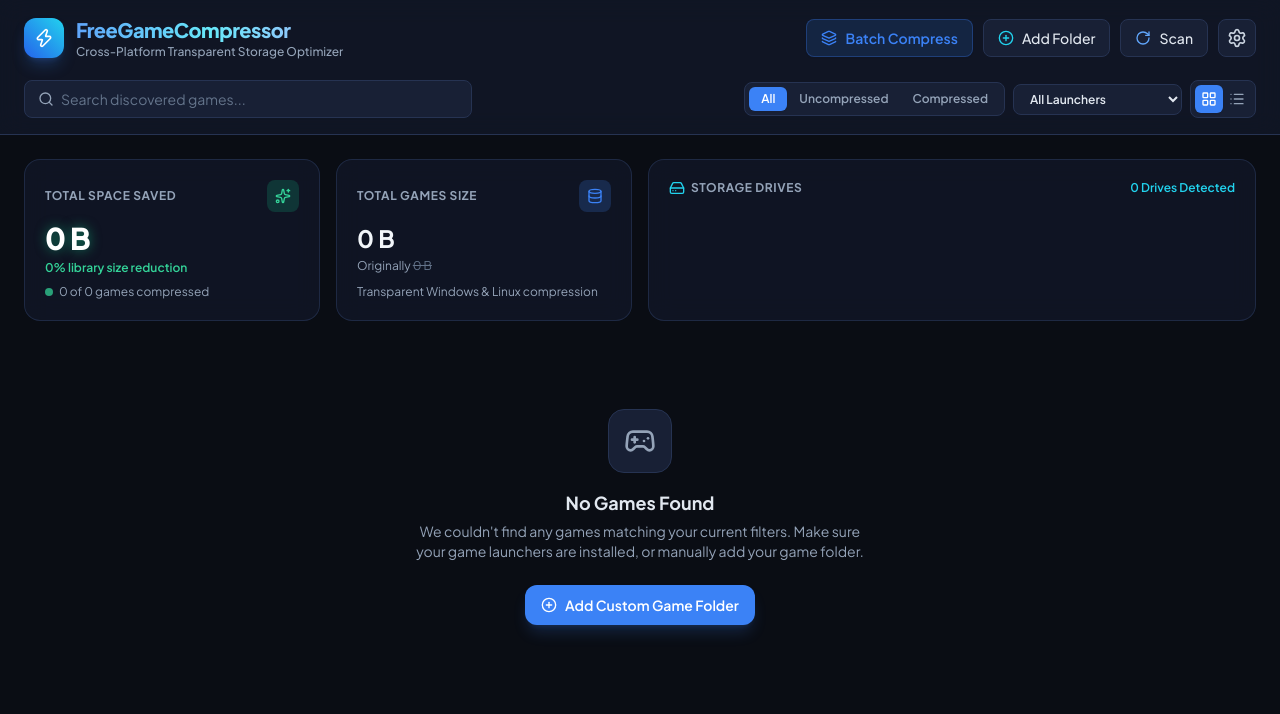
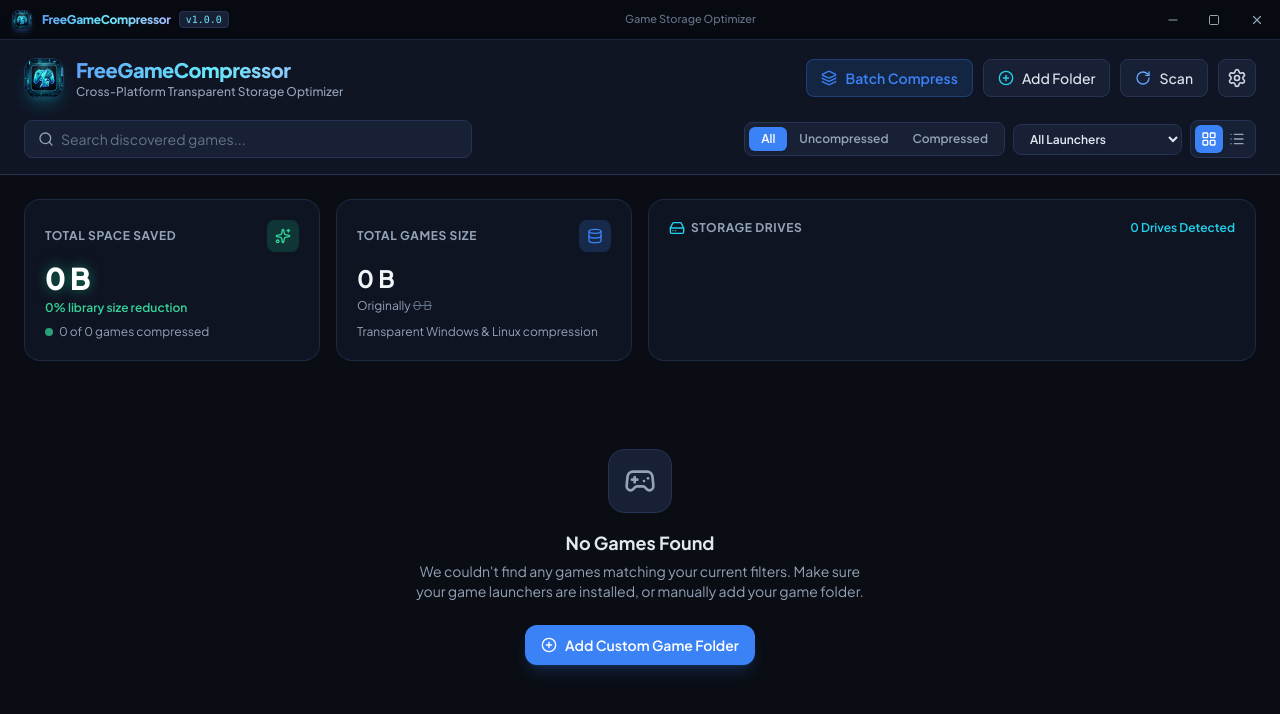
Before and after one commit to hteariH/FreeGameCompressor, a React (Vite) app: page / in a window 1280 px wide. Shown: the top 714 px of the page. Built offline with nearby package versions, Linux system fonts and the light colour scheme.

Commit message:
feat: Add custom high-res futuristic app icon and frameless custom TitleBar with window controls

```diff
--- a/src/main/preload.ts
+++ b/src/main/preload.ts
@@ -28,6 +28,12 @@
   getPlatform: (): Promise<string> => ipcRenderer.invoke('get-platform'),
   getSettings: (): Promise<AppSettings> => ipcRenderer.invoke('get-settings'),
   saveSettings: (settings: AppSettings): Promise<void> => ipcRenderer.invoke('save-settings', settings),
+
+  // Window Controls
+  minimizeWindow: (): Promise<void> => ipcRenderer.invoke('window-minimize'),
+  maximizeWindow: (): Promise<boolean> => ipcRenderer.invoke('window-maximize'),
+  closeWindow: (): Promise<void> => ipcRenderer.invoke('window-close'),
+  isMaximized: (): Promise<boolean> => ipcRenderer.invoke('window-is-maximized'),
 };
 
 contextBridge.exposeInMainWorld('api', api);
--- a/src/renderer/src/App.tsx
+++ b/src/renderer/src/App.tsx
@@ -7,6 +7,7 @@
   CompressionProgress,
   CompressionAlgorithm
 } from './types';
+import { TitleBar } from './components/TitleBar';
 import { Header } from './components/Header';
 import { StatsOverview } from './components/StatsOverview';
 import { GameGrid } from './components/GameGrid';
@@ -252,6 +253,9 @@
 
   return (
     <div className="flex flex-col h-screen w-screen bg-background text-slate-100 overflow-hidden select-none">
+      {/* Custom Frameless Window TitleBar */}
+      <TitleBar />
+
       {/* Top Navigation Bar */}
       <Header
         searchQuery={searchQuery}
--- a/src/renderer/src/components/Header.tsx
+++ b/src/renderer/src/components/Header.tsx
@@ -51,8 +51,8 @@
       {/* Top row: Brand & Actions */}
       <div className="flex items-center justify-between">
         <div className="flex items-center gap-3">
-          <div className="w-10 h-10 rounded-xl bg-gradient-to-tr from-blue-600 to-cyan-400 flex items-center justify-center shadow-lg shadow-blue-500/25">
-            <Zap className="w-5 h-5 text-white" />
+          <div className="w-10 h-10 rounded-xl overflow-hidden flex items-center justify-center shadow-lg shadow-cyan-500/25 border border-border">
+            <img src="/logo.png" alt="Logo" className="w-full h-full object-cover" />
           </div>
           <div>
             <h1 className="text-xl font-extrabold tracking-tight bg-gradient-to-r from-blue-400 via-cyan-300 to-indigo-300 bg-clip-text text-transparent">
--- /dev/null
+++ b/src/renderer/src/components/TitleBar.tsx
@@ -0,0 +1,98 @@
+import React, { useState, useEffect } from 'react';
+import { Minus, Square, Copy, X } from 'lucide-react';
+
+export const TitleBar: React.FC = () => {
+  const [isMaximized, setIsMaximized] = useState<boolean>(false);
+
+  useEffect(() => {
+    const checkMaximized = async () => {
+      if (window.api) {
+        const max = await window.api.isMaximized();
+        setIsMaximized(max);
+      }
+    };
+    checkMaximized();
+  }, []);
+
+  const handleMinimize = () => {
+    if (window.api) window.api.minimizeWindow();
+  };
+
+  const handleMaximize = async () => {
+    if (window.api) {
+      const state = await window.api.maximizeWindow();
+      setIsMaximized(state);
+    }
+  };
+
+  const handleClose = () => {
+    if (window.api) window.api.closeWindow();
+  };
+
+  return (
+    <div
+      className="h-10 bg-[#070a10] border-b border-border/70 flex items-center justify-between select-none z-50 shrink-0 px-3"
+      style={{ WebkitAppRegion: 'drag' } as React.CSSProperties}
+    >
+      {/* App Branding & Icon */}
+      <div
+        className="flex items-center gap-2.5"
+        style={{ WebkitAppRegion: 'no-drag' } as React.CSSProperties}
+      >
+        <div className="w-5 h-5 rounded-md overflow-hidden flex items-center justify-center shadow-md shadow-blue-500/20 border border-border/80">
+          <img src="/logo.png" alt="FreeGameCompressor" className="w-full h-full object-cover" onError={(e) => { (e.target as HTMLElement).style.display = 'none'; }} />
+        </div>
+        <div className="flex items-center gap-2">
+          <span className="text-xs font-extrabold tracking-tight bg-gradient-to-r from-blue-400 via-cyan-300 to-indigo-300 bg-clip-text text-transparent">
+            FreeGameCompressor
+          </span>
+          <span className="text-[10px] font-mono px-1.5 py-0.2 rounded bg-surface-elevated text-cyan-300 border border-border">
+            v1.0.0
+          </span>
+        </div>
+      </div>
+
+      {/* Center Draggable Spacer */}
+      <div className="flex-1 h-full flex items-center justify-center text-[11px] text-slate-500 font-medium">
+        Game Storage Optimizer
+      </div>
+
+      {/* Window Controls */}
+      <div
+        className="flex items-center h-full -mr-3"
+        style={{ WebkitAppRegion: 'no-drag' } as React.CSSProperties}
+      >
+        {/* Minimize */}
+        <button
+          onClick={handleMinimize}
+          className="h-10 px-3.5 flex items-center justify-center text-slate-400 hover:text-slate-100 hover:bg-surface-hover transition-colors"
+          title="Minimize"
+        >
+          <Minus className="w-3.5 h-3.5" />
+        </button>
+
+        {/* Maximize / Restore */}
+        <button
+          onClick={handleMaximize}
+          className="h-10 px-3.5 flex items-center justify-center text-slate-400 hover:text-slate-100 hover:bg-surface-hover transition-colors"
+          title={isMaximized ? "Restore" : "Maximize"}
+        >
+          {isMaximized ? (
+            <Copy className="w-3 h-3 rotate-180" />
+          ) : (
+            <Square className="w-3 h-3" />
+          )}
+        </button>
+
+        {/* Close */}
+        <button
+          onClick={handleClose}
+          className="h-10 px-4 flex items-center justify-center text-slate-400 hover:text-white hover:bg-rose-600 transition-colors"
+          title="Close"
+        >
+          <X className="w-3.5 h-3.5" />
+        </button>
+      </div>
+    </div>
+  );
+};
--- a/src/renderer/src/types.ts
+++ b/src/renderer/src/types.ts
@@ -91,6 +91,12 @@
   getPlatform: () => Promise<string>;
   getSettings: () => Promise<AppSettings>;
   saveSettings: (settings: AppSettings) => Promise<void>;
+
+  // Window Controls
+  minimizeWindow: () => Promise<void>;
+  maximizeWindow: () => Promise<boolean>;
+  closeWindow: () => Promise<void>;
+  isMaximized: () => Promise<boolean>;
 }
 
 declare global {
```
Also changed, not shown: src/main/main.ts (+32 -1 lines), src/renderer/public/icon.png (added), src/renderer/public/logo.png (added), 2 other files (tests, documents, lock files or other folders).
